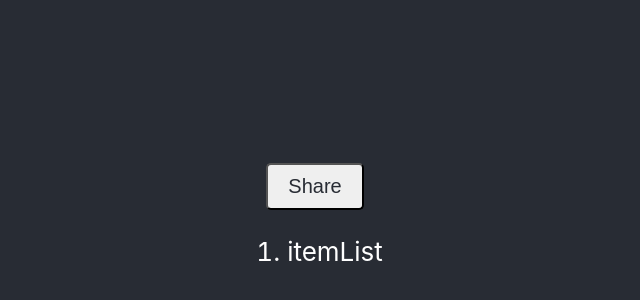
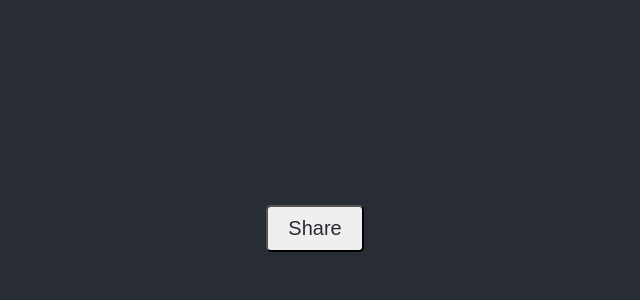
Before and after one commit to htnguyen23/learning-react2, a React (Create React App) app: page / in a window 1280 px wide. Shown: the part 172-472 px from the top of the page, without its empty margins (325-965 px from the left). Built offline with nearby package versions, Linux system fonts and the light colour scheme.

Commit message:
Able to populate List

```diff
--- a/package.json
+++ b/package.json
@@ -9,7 +9,9 @@
     "react": "^18.2.0",
     "react-dom": "^18.2.0",
     "react-scripts": "5.0.1",
-    "web-vitals": "^2.1.4"
+    "web-vitals": "^2.1.4",
+    "bootstrap": "^5.1.3",
+    "react-bootstrap": "^2.9.0"
   },
   "scripts": {
     "start": "react-scripts start",
--- a/src/Components/AppButton.js
+++ b/src/Components/AppButton.js
@@ -1,30 +1,37 @@
 import '../App.css';
-import React, {Component} from 'react';
+import React, { useState, useEffect } from 'react';
+import ListGroup from 'react-bootstrap/ListGroup';
 
-class AppButton extends React.Component {
+export default function AppButton() {
 
-    addEvent = () => {
-        var itemList = document.getElementById("itemList")
-        if (itemList.style.visibility === "hidden") {
-            itemList.style.visibility = "visible";
-        } else {
-            itemList.style.visibility = "hidden";
+    // CHANGE: define itemList Component to handle items in state and specific functionality
+
+    const [items, setItems] = useState([])
+
+    // Function to add an item to the list
+    const addEvent = () => {
+        const newItem = prompt("Enter a new item: ");
+        if (newItem) {
+            setItems([...items, newItem]);
         }
+    };
 
-    }
+    // use effect hook to fetch data and update for list
+    // useEffect(() => {
+    //     // display/add item to list
 
-    render() {
-        return (
-            <div>
-                <button className="App-button" onClick={this.addEvent}>
-                    Share
-                    </button>
-                <ol id="itemList">
-                    <li>itemList</li>
-                    </ol>
-            </div>
-        );
-    }
+    // }, [items])
+
+    return (
+        <div>
+            <button className="App-button" onClick={addEvent}>
+                Share
+                </button>
+            <ListGroup>
+                {items.map((item, i) => (
+                    <ListGroup.Item key={i}> {item} </ListGroup.Item>
+                ))}
+                </ListGroup>
+        </div>
+    );
 };
-
-export default AppButton;
```
Also changed, not shown: 1 other file (tests, documents, lock files or other folders).
